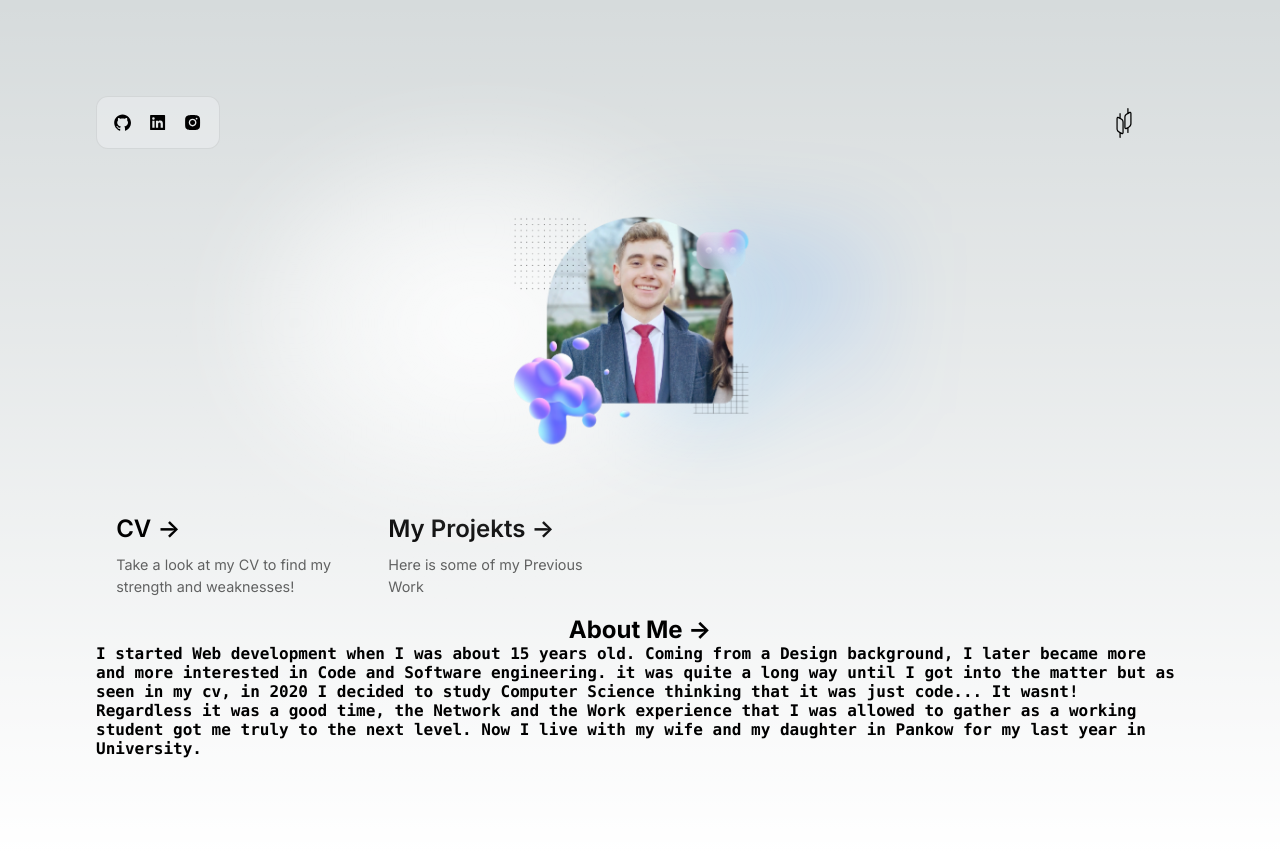
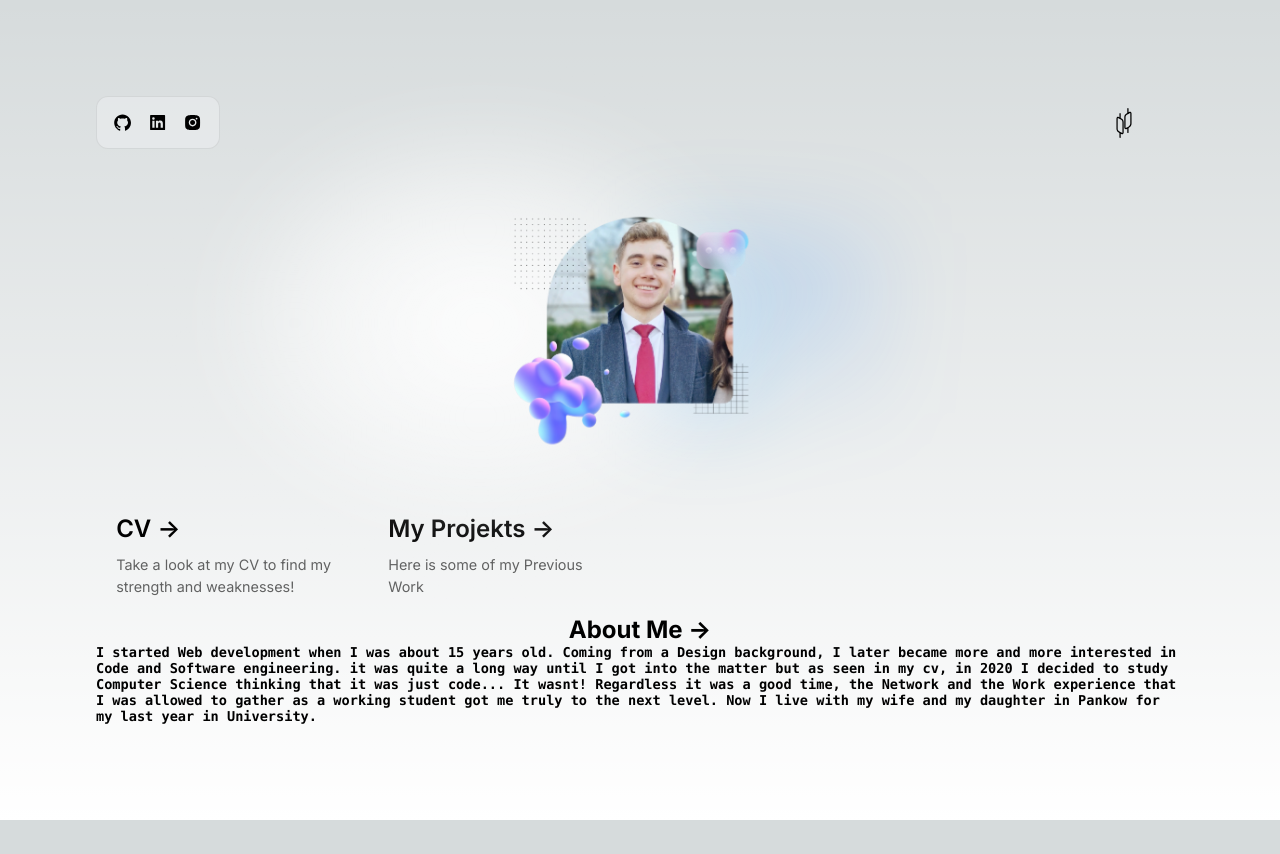
Before and after one commit to ZacUpshure/Portfolio, a Next.js app in the folder my-portfolio/: page / in a window 1280 px wide. After the commit the page ends 820 px from the top, so only its background shows below. Built offline with nearby package versions, Linux system fonts and the light colour scheme.

Commit message:
Update page.js

```diff
--- a/my-portfolio/src/app/page.js
+++ b/my-portfolio/src/app/page.js
@@ -89,6 +89,7 @@ export default function Home() {
           <h2>
             About Me <span>-&gt;</span>
           </h2>
+          <div className={styles.description}>
           <code className={styles.code}>
             I started Web development when I was about 15 years old. Coming
             from a Design background, I later became more and more interested in Code and Software engineering.
@@ -97,6 +98,7 @@ export default function Home() {
             Network and the Work experience that I was allowed to gather as a working student got me truly to the next
             level. Now I live with my wife and my daughter in Pankow for my last year in University.
           </code>
+          </div>
     </main>
   )
 }
```
